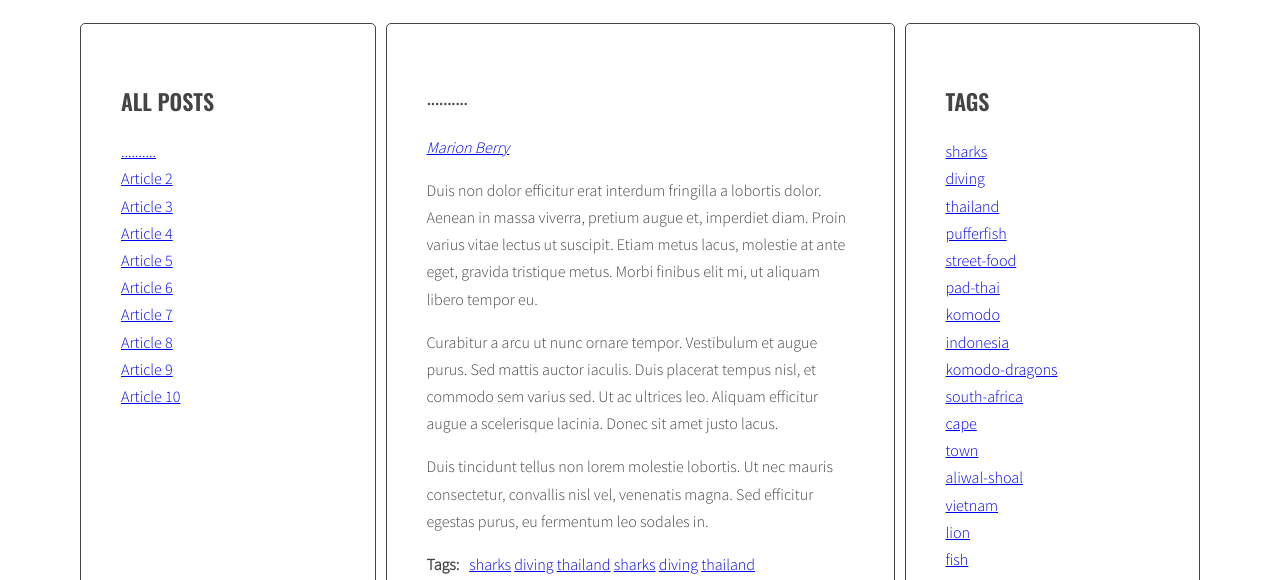
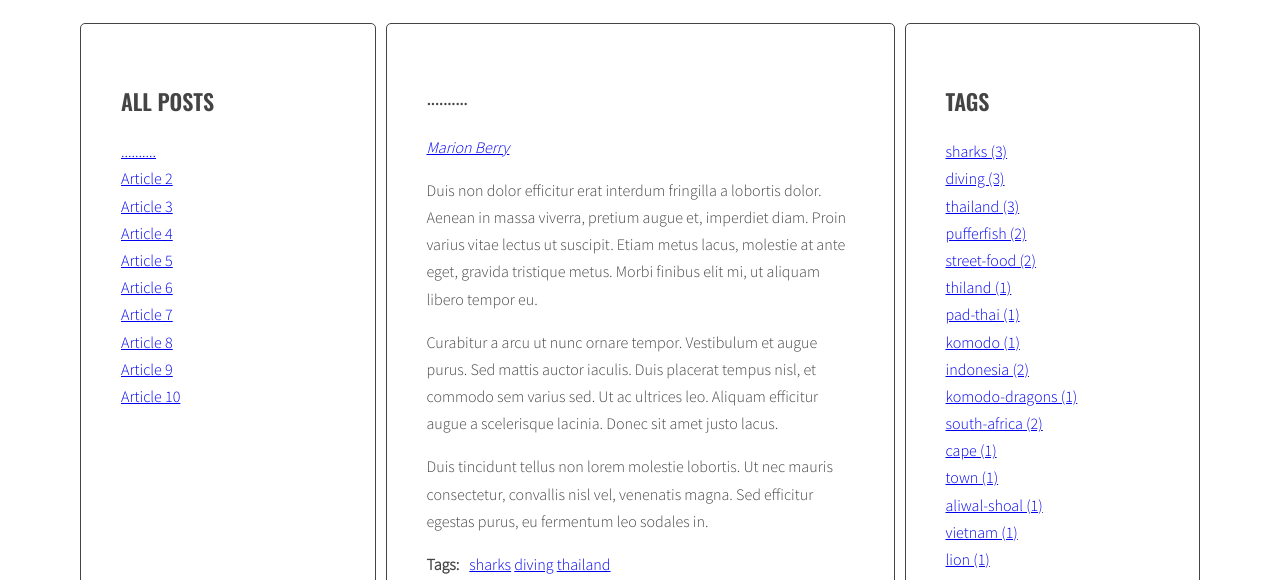
Before and after one commit to BartoszHor/Javascript-Blog-App, a website: page index.html in a window 1280 px wide. Shown: the part 220-800 px from the top of the page. Drawn offline with nearby package versions, Linux system fonts and the light colour scheme.

Commit message:
Add tags to right sidebar

```diff
--- a/index.html
+++ b/index.html
@@ -51,7 +51,7 @@
 	            </ul>
 	          </div>
 	        </article>
-	        <article class="post" id="article-3" data-tags="street-food thailand pad-thai" data-author="George Berry">
+	        <article class="post" id="article-3" data-tags="street-food thiland pad-thai" data-author="George Berry">
 	          <h3 class="post-title">Article 3</h3>
 	          <p class="post-author"></p>
 	          <div class="post-content">
--- a/js/script.js
+++ b/js/script.js
@@ -41,7 +41,7 @@
     optTitleListSelector = '.titles',
     optArticleTagsSelector = '.post-tags .list',
     optPostAuthor = '.post-author',
-    optTagsListSelector = '.list .tags';
+    optTagsListSelector = '.list.tags';
 
 
   const generateTitleLinks = function(customSelector = ''){
@@ -76,7 +76,8 @@
   generateTitleLinks();
 
   const generateTags = function(){
-  /* find all articles */
+    let allTags = {};
+    /* find all articles */
     const articles = document.querySelectorAll(optArticleSelector);
     console.log(articles);
     /* START LOOP: for every article: */
@@ -95,17 +96,33 @@
       console.log(tagsArray);
       /* START LOOP: for each tag */
       for (let tag of tagsArray) {
-        console.log(tag);
         /* generate HTML of the link */
         const linkHTML = '<li><a href="#tag-' + tag +'">' + tag + '</a></li>  ';
-        console.log(linkHTML);
         /* add generated code to html variable */
         html = html + linkHTML;
-        console.log(html);
+        if(!allTags[tag]) {
+          allTags[tag] = 1;
+        } else {
+          allTags[tag]++
+        }
       } /* END LOOP: for each tag */
       /* insert HTML of all the links into the tags wrapper */
       tagsWrapper.insertAdjacentHTML('beforeend', html);
     }
+    const tagList = document.querySelector(optTagsListSelector);
+    /* [NEW] create variable for all links HTML code */
+    let allTagsHTML = '';
+
+    /* [NEW] START LOOP: for each tag in allTags: */
+    for(let tag in allTags){
+      /* [NEW] generate code of a link and add it to allTagsHTML */
+    allTagsHTML += '<li><a href="#tag-' + tag +'">'+ tag +' (' + allTags[tag] + ') </a></li> ';
+    }
+    /* [NEW] END LOOP: for each tag in allTags: */
+
+    /*[NEW] add HTML from allTagsHTML to tagList */
+    tagList.innerHTML = allTagsHTML;
+
   };
   generateTags();
 
@@ -199,12 +216,12 @@
     for (let activeAuthor of activeAuthors) {
     /* remove class active */
       activeAuthor.classList.remove('active');
-    }/* END LOOP: for each active tag link */
+    }/* END LOOP: for each active author link */
 
-    /* find all tag links with "href" attribute equal to the "href" constant */
+    /* find all author links with "href" attribute equal to the "href" constant */
     const authorLinks = document.querySelectorAll('a[href="' + href + '"]');
 
-    /* START LOOP: for each found tag link */
+    /* START LOOP: for each found author link */
     for (let authorLink of authorLinks) {
     /* add class active */
       authorLink.classList.add('active');
@@ -228,40 +245,4 @@
 
   addClickListenersToAuthors();
 
-  function generateTags2(){
-  /* [NEW] create a new variable allTags with an empty array */
-  let allTags = [];
-
-  /* find all articles */
-  const articles = document.querySelectorAll(optArticleSelector);
-  /* START LOOP: for every article: */
-    for (let article of articles) {
-      /* find tags wrapper */
-      const tagsWrapper = article.querySelector(optArticleTagsSelector)
-      /* make html variable with empty string */
-      let html = ''
-      /* get tags from data-tags attribute */
-      const articleTags = article.getAttribute('data-tags')
-      /* split tags into array */
-      const tagsArray = articleTags.split(' ')
-      /* START LOOP: for each tag */
-      for (let tag of tagsArray) {
-        /* generate HTML of the link */
-        const linkHTML = '<li><a href="#tag-' + tag +'">' + tag + '</a></li> '
-        /* add generated code to html variable */
-        html = html + linkHTML
-        /* check if this link is NOT already in allTags */
-        if (allTags.indexOf(linkHTML) == -1) {
-          /* [NEW] add generated code to allTags array */
-          allTags.push(linkHTML)
-        } /* END LOOP: for each tag */
-      } /* insert HTML of all the links into the tags wrapper */
-      tagsWrapper.insertAdjacentHTML('beforeend', html);
-    } /* END LOOP: for every article: */
-  /* [NEW] find list of tags in right column */
-  const tagList = document.querySelector('.tags');
-  /* [NEW] add html from allTags to tagList */
-  tagList.innerHTML = allTags.join(' ');
 }
-generateTags2();
-}
```
